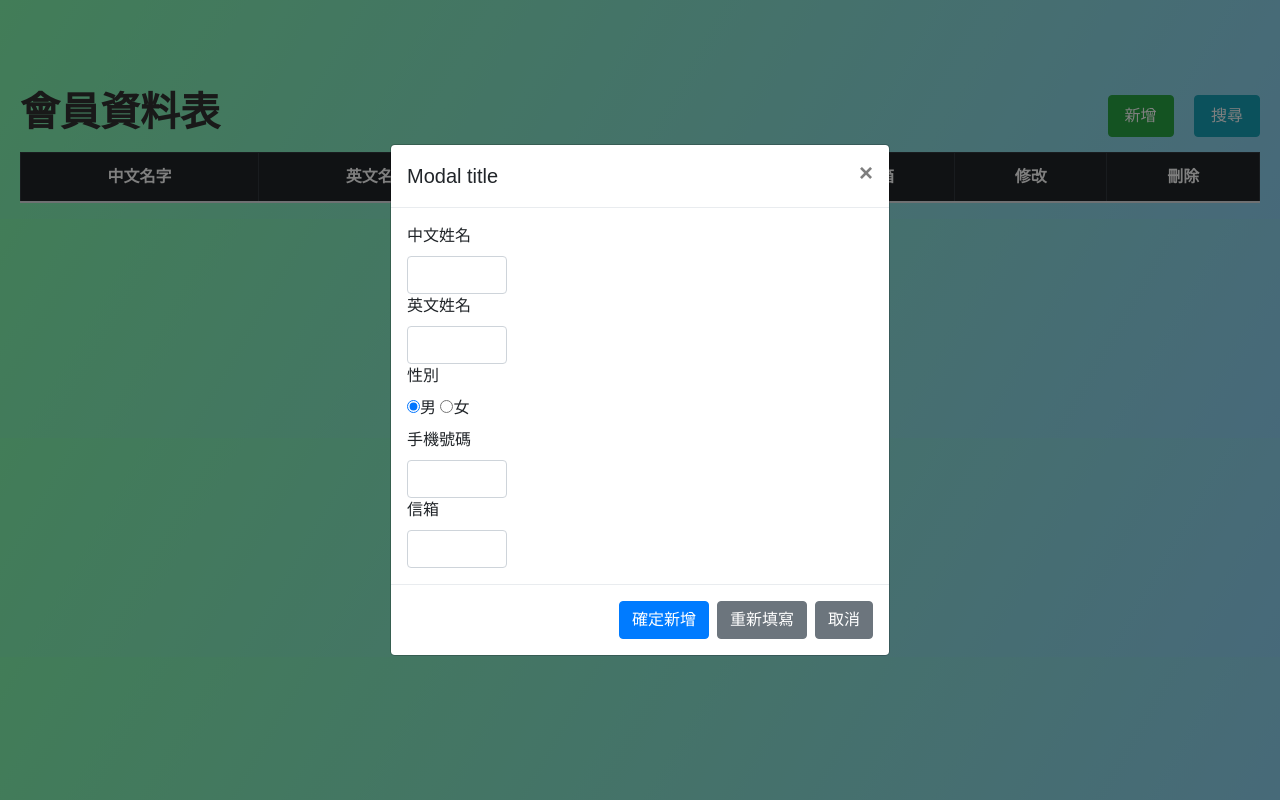
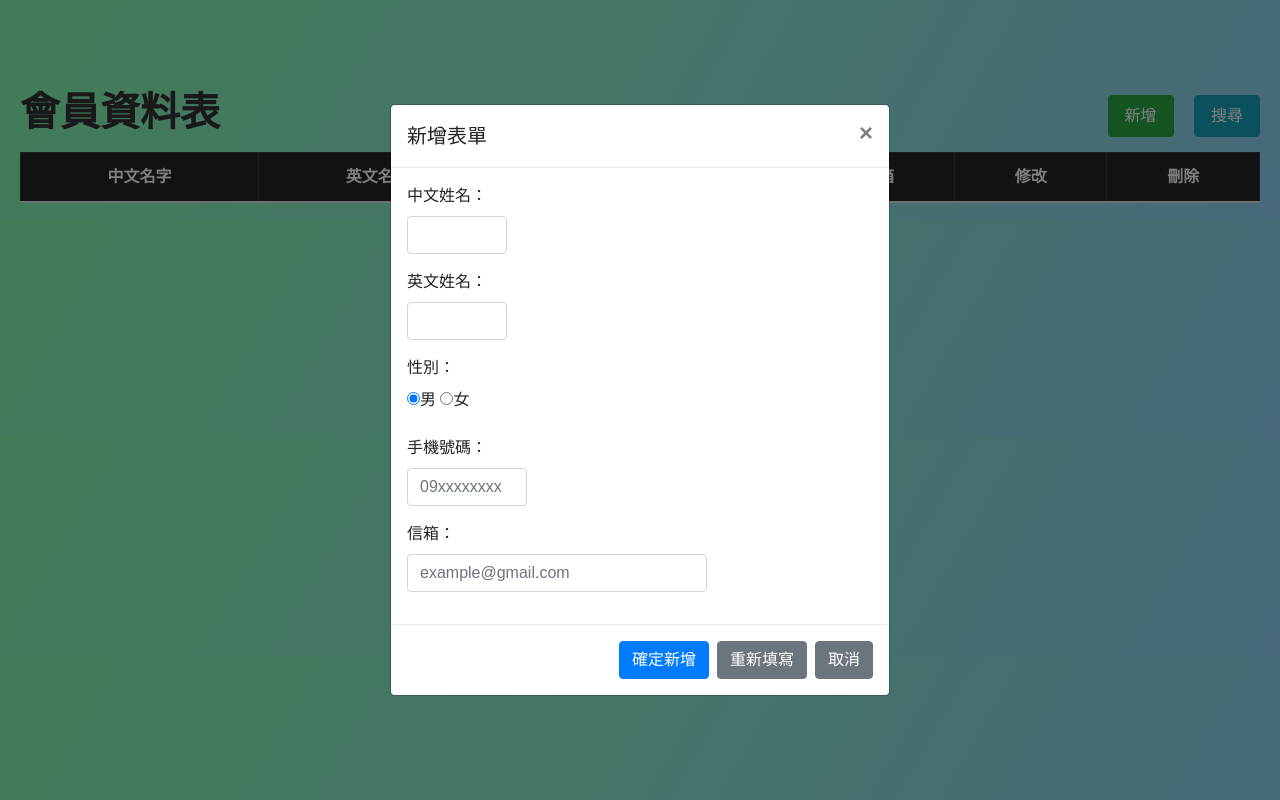
Before and after one commit to justine92415/interVIewExam, a plain HTML site: page index.html in a window 1280 px wide. Both pictures are taken after a click on the button "新增". Drawn offline with nearby package versions, Linux system fonts and the light colour scheme; no server answers; a web font is replaced by a local one.

Commit message:
modify index.html and demo.js

```diff
--- a/demo.js
+++ b/demo.js
@@ -35,14 +35,8 @@ $(document).ready(function () {
         if (allFilled) ajaxobj.add(reqBody);
     });
 
-    $('#addform').submit(function (e) {
-        e.preventDefault();
-    });
-    $('#searchform').submit(function (e) {
-        e.preventDefault();
-    });
-    $('#modifyform').submit(function (e) {
-        e.preventDefault();
+    $('.addconfirm-footer .btn-reset').click(function (e) {
+        $('#addform')[0].reset();
     });
 
     // 搜尋按鈕
@@ -91,7 +85,6 @@ $(document).ready(function () {
 
     // 自適應視窗
     $(window).resize(function () {
-        console.log(window.innerWidth);
         if (window.innerWidth <= 768) {
             $('.table-row').each((_, tableRow) => {
                 $(tableRow).off('mouseover');
@@ -104,6 +97,17 @@ $(document).ready(function () {
         let dWidth = wWidth * 0.4;
         let wHeight = $(window).height();
         let dHeight = wHeight * 0.4;
+    });
+
+    // 防止表單默認提交
+    $('#addform').submit(function (e) {
+        e.preventDefault();
+    });
+    $('#searchform').submit(function (e) {
+        e.preventDefault();
+    });
+    $('#modifyform').submit(function (e) {
+        e.preventDefault();
     });
 });
 function refreshTable(data) {
@@ -343,7 +347,6 @@ AjaxObject.prototype.search = function (queryOBJ) {
     const url = new URL(BASE_URL);
     const queryParam = new URLSearchParams(queryOBJ);
     url.search = queryParam;
-    console.log(url);
     fetch(url)
         .then((res) => res.json())
         .then((json) => refreshTable(json.data.members));
--- a/index.html
+++ b/index.html
@@ -57,7 +57,7 @@
     <div class="modal-dialog modal-dialog-centered" role="document">
       <div class="modal-content">
         <div class="modal-header">
-          <h5 class="modal-title" id="exampleModalLabel">Modal title</h5>
+          <h5 class="modal-title" id="exampleModalLabel">新增表單</h5>
           <button type="button" class="close" data-dismiss="modal" aria-label="Close">
             <span aria-hidden="true">&times;</span>
           </button>
@@ -65,39 +65,39 @@
         <form method="#" id="addform">
           <div class="modal-body">
             <!-- 中文姓名 -->
-            <div class="formcnname">
+            <div class="formcnname mb-3">
               <div>
-                <label>中文姓名</label> <input name="cnname" style="width: 100px" type="text" id="addcnname"
+                <label>中文姓名：</label> <input name="cnname" style="width: 100px" type="text" id="addcnname"
                   class="form-control" required>
               </div>
             </div>
             <!-- 英文姓名 -->
-            <div class="formenname">
+            <div class="formenname mb-3">
               <div>
-                <label>英文姓名</label> <input name="enname" style="width: 100px" type="text" id="addenname"
+                <label>英文姓名：</label> <input name="enname" style="width: 100px" type="text" id="addenname"
                   class="form-control" required>
               </div>
             </div>
             <!-- 性別 -->
-            <div class="formsex">
-              <label>性別</label>
+            <div class="formsex mb-3">
+              <label>性別：</label>
               <div>
                 <label><input type="radio" name="addsex" value=0 class="radio" checked="checked">男</label>
                 <label><input type="radio" name="addsex" value=1 class="radio">女</label>
               </div>
             </div>
             <!-- 手機號碼 -->
-            <div class="formphone">
+            <div class="formphone mb-3">
               <div>
-                <label>手機號碼</label> <input name="phone" style="width: 100px" type="tel" pattern="09\d{8}" id="addphone"
-                  class="form-control" required>
+                <label>手機號碼：</label> <input name="phone" style="width: 120px" type="tel" pattern="09\d{8}" id="addphone"
+                  class="form-control" placeholder="09xxxxxxxx" required>
               </div>
             </div>
             <!-- 信箱 -->
-            <div class="formmail">
+            <div class="formmail mb-3">
               <div>
-                <label>信箱</label> <input name="mail" style="width: 100px" type="email" id="addmail" class="form-control"
-                  required>
+                <label>信箱：</label> <input name="mail" style="width: 300px" type="email" id="addmail"
+                  class="form-control" placeholder="example@gmail.com" required>
               </div>
             </div>
           </div>
@@ -117,7 +117,7 @@
     <div class="modal-dialog modal-dialog-centered" role="document">
       <div class="modal-content">
         <div class="modal-header">
-          <h5 class="modal-title" id="exampleModalLabel">Modal title</h5>
+          <h5 class="modal-title" id="exampleModalLabel">搜尋表單</h5>
           <button type="button" class="close" data-dismiss="modal" aria-label="Close">
             <span aria-hidden="true">&times;</span>
           </button>
@@ -125,38 +125,39 @@
         <form method="#" id="searchform">
           <div class="modal-body">
             <!-- 中文姓名 -->
-            <div class="formcnname">
+            <div class="formcnname mb-3">
               <div>
-                <label>中文姓名</label> <input name="cName" style="width: 100px" type="text" id="secnname"
+                <label>中文姓名：</label> <input name="cName" style="width: 100px" type="text" id="secnname"
                   class="form-control">
               </div>
             </div>
             <!-- 英文姓名 -->
-            <div class="formenname">
+            <div class="formenname mb-3">
               <div>
-                <label>英文姓名</label> <input name="eName" style="width: 100px" type="text" id="seenname"
+                <label>英文姓名：</label> <input name="eName" style="width: 100px" type="text" id="seenname"
                   class="form-control">
               </div>
             </div>
             <!-- 性別 -->
-            <div class="formsex">
-              <label>性別</label>
+            <div class="formsex mb-3">
+              <label>性別：</label>
               <div>
                 <label><input type="radio" name="sex" value="0" class="seradio">男</label> <label><input type="radio"
                     name="sex" value="1" class="seradio">女</label>
               </div>
             </div>
             <!-- 手機號碼 -->
-            <div class="formphone">
+            <div class="formphone mb-3">
               <div>
-                <label>手機號碼</label> <input name="phone" style="width: 100px" type="tel" pattern="09\d{8}" id="sephone"
-                  class="form-control">
+                <label>手機號碼：</label> <input name="phone" style="width: 120px" type="tel" pattern="09\d{8}" id="sephone"
+                  class="form-control" placeholder="09xxxxxxxx">
               </div>
             </div>
             <!-- 信箱 -->
-            <div class="formmail">
+            <div class="formmail mb-3">
               <div>
-                <label>信箱</label> <input name="mail" style="width: 100px" type="email" id="semail" class="form-control">
+                <label>信箱：</label> <input name="mail" style="width: 300px" type="email" id="semail" class="form-control"
+                  placeholder="example@gmail.com">
               </div>
             </div>
           </div>
@@ -176,7 +177,7 @@
     <div class="modal-dialog modal-dialog-centered" role="document">
       <div class="modal-content">
         <div class="modal-header">
-          <h5 class="modal-title" id="exampleModalLabel">Modal title</h5>
+          <h5 class="modal-title" id="exampleModalLabel">修改表單</h5>
           <button type="button" class="close" data-dismiss="modal" aria-label="Close">
             <span aria-hidden="true">&times;</span>
           </button>
@@ -184,39 +185,39 @@
         <form method="post" id="modifyform">
           <div class="modal-body">
             <!-- 中文姓名 -->
-            <div class="formcnname">
+            <div class="formcnname mb-3">
               <div>
-                <label>中文姓名</label> <input name="cnname" style="width: 100px" type="text" id="mocnname"
+                <label>中文姓名：</label> <input name="cnname" style="width: 100px" type="text" id="mocnname"
                   class="form-control" required>
               </div>
             </div>
             <!-- 英文姓名 -->
-            <div class="formenname">
+            <div class="formenname mb-3">
               <div>
-                <label>英文姓名</label> <input name="enname" style="width: 100px" type="text" id="moenname"
+                <label>英文姓名：</label> <input name="enname" style="width: 100px" type="text" id="moenname"
                   class="form-control" required>
               </div>
             </div>
             <!-- 性別 -->
-            <div class="formsex">
-              <label>性別</label>
+            <div class="formsex mb-3">
+              <label>性別：</label>
               <div>
                 <label><input type="radio" name="mosex" value=0 class="radio" id="modifyman" required>男</label>
                 <label><input type="radio" name="mosex" value=1 class="radio" id="modifywoman" required>女</label>
               </div>
             </div>
             <!-- 手機號碼 -->
-            <div class="formphone">
+            <div class="formphone mb-3">
               <div>
-                <label>手機號碼</label> <input name="phone" style="width: 100px" type="tel" pattern="09\d{8}" id="mophone"
-                  class="form-control" required>
+                <label>手機號碼：</label> <input name="phone" style="width: 120px" type="tel" pattern="09\d{8}" id="mophone"
+                  class="form-control" placeholder="09xxxxxxxx" required>
               </div>
             </div>
             <!-- 信箱 -->
-            <div class="formmail">
+            <div class="formmail mb-3">
               <div>
-                <label>信箱</label> <input name="mail" style="width: 100px" type="email" id="momail" class="form-control"
-                  required>
+                <label>信箱：</label> <input name="mail" style="width: 300px" type="email" id="momail" class="form-control"
+                  placeholder="example@gmail.com" required>
               </div>
             </div>
             <!-- 確認送出 -->
```
Also changed, not shown: style.css (+0 -9 lines).
